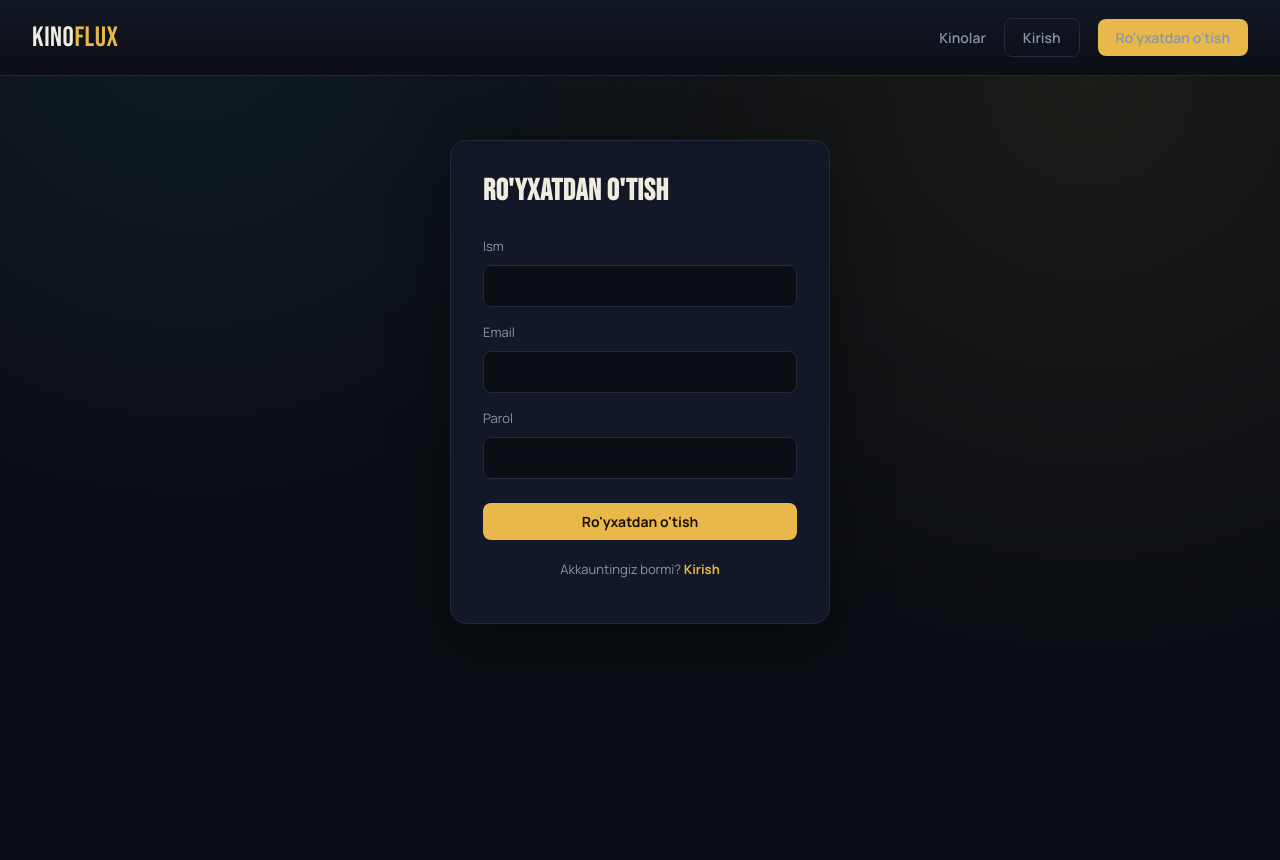
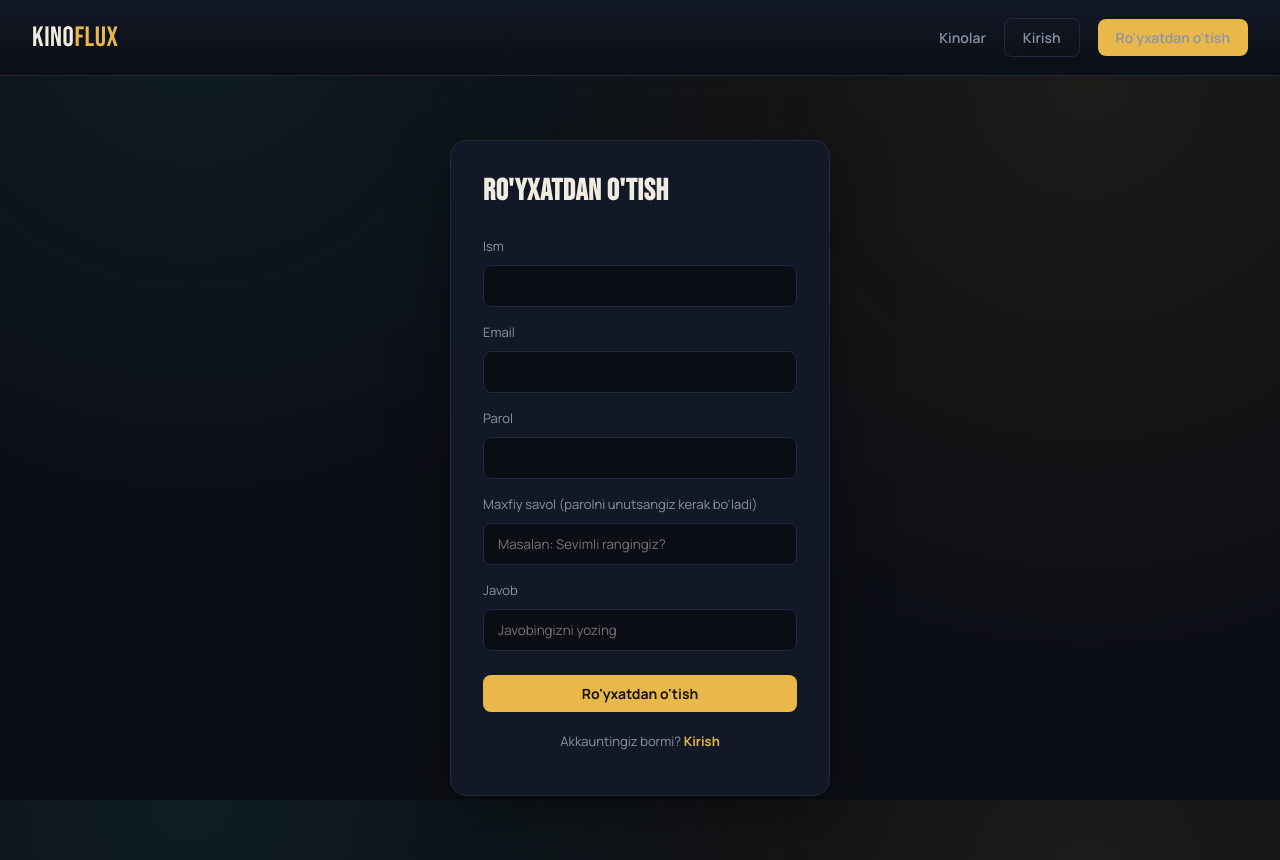
Before and after one commit to shaxamaw/Kinovaqti_bit, a React (Vite) app in the folder frontend/: page /register in a window 1280 px wide. Before the commit the page ends 800 px from the top, so only its background shows below. Built offline with nearby package versions, Linux system fonts and the light colour scheme; no server answers.

Commit message:
Enhance registration with security question and answer
Added security question and answer fields to the registration form.

```diff
--- a/frontend/src/pages/Register.jsx
+++ b/frontend/src/pages/Register.jsx
@@ -7,6 +7,8 @@ export default function Register() {
   const [name, setName] = useState("");
   const [email, setEmail] = useState("");
   const [password, setPassword] = useState("");
+  const [securityQuestion, setSecurityQuestion] = useState("");
+  const [securityAnswer, setSecurityAnswer] = useState("");
   const [error, setError] = useState("");
   const { login } = useAuth();
   const navigate = useNavigate();
@@ -15,7 +17,13 @@ export default function Register() {
     e.preventDefault();
     setError("");
     try {
-      const { user, token } = await api.register({ name, email, password });
+      const { user, token } = await api.register({
+        name,
+        email,
+        password,
+        securityQuestion,
+        securityAnswer,
+      });
       login(user, token);
       navigate("/");
     } catch (err) {
@@ -34,6 +42,20 @@ export default function Register() {
         <input type="email" value={email} onChange={(e) => setEmail(e.target.value)} required />
         <label>Parol</label>
         <input type="password" value={password} onChange={(e) => setPassword(e.target.value)} required minLength={6} />
+        <label>Maxfiy savol (parolni unutsangiz kerak bo'ladi)</label>
+        <input
+          value={securityQuestion}
+          onChange={(e) => setSecurityQuestion(e.target.value)}
+          placeholder="Masalan: Sevimli rangingiz?"
+          required
+        />
+        <label>Javob</label>
+        <input
+          value={securityAnswer}
+          onChange={(e) => setSecurityAnswer(e.target.value)}
+          placeholder="Javobingizni yozing"
+          required
+        />
         <button className="btn-solid full" type="submit">
           Ro'yxatdan o'tish
         </button>
```
